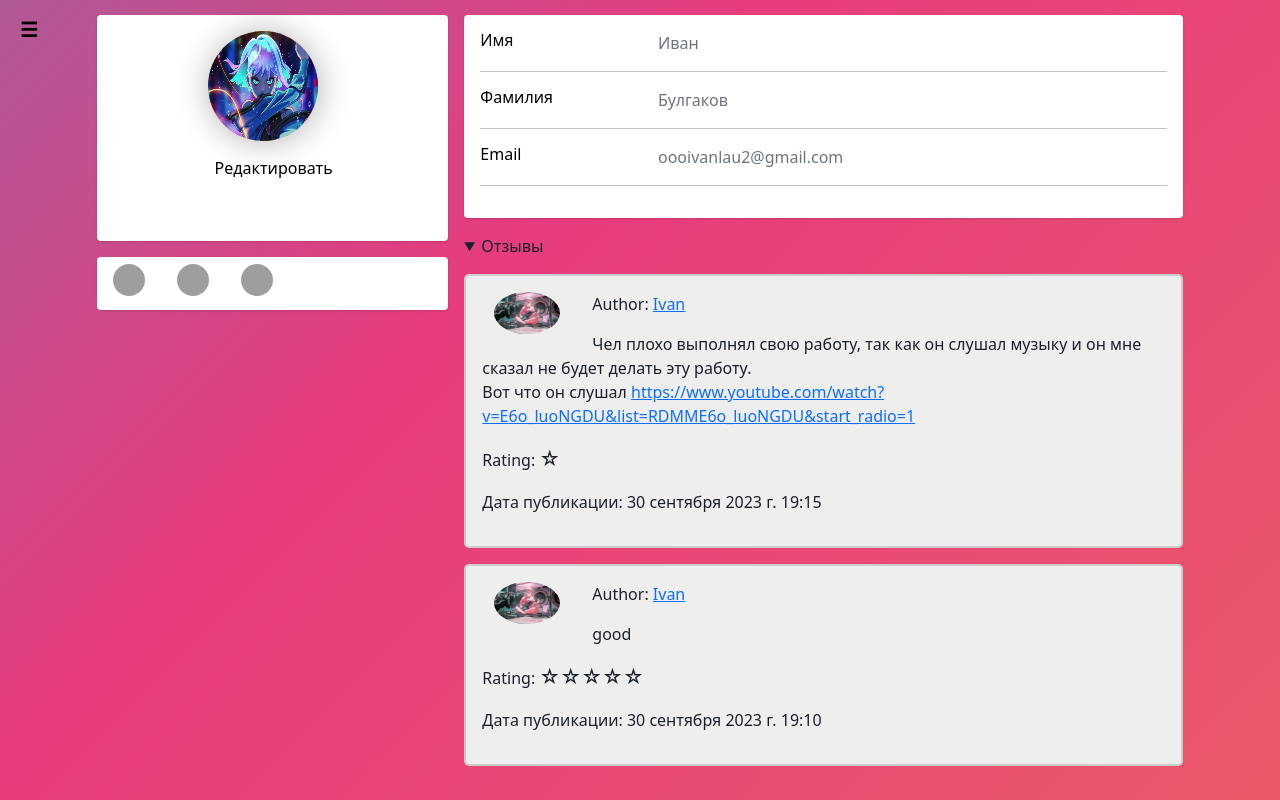
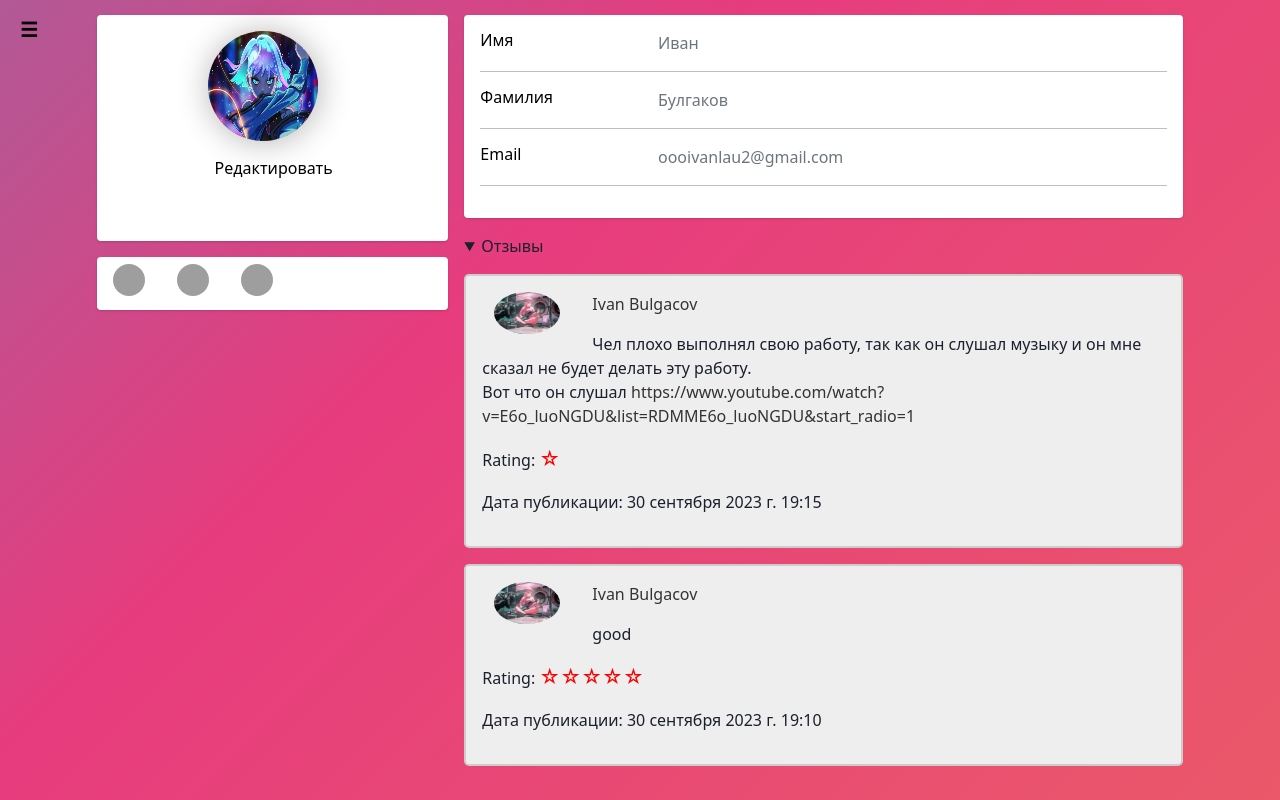
Before and after one commit to OnnnyxXx/Tasks, a Django app: page /tasks/user_home/ in a window 1280 px wide, after a click on "Отзывы". Run offline with Django 4.2, Linux system fonts and the light colour scheme; a user stored in the database is signed in; data comes from the database, SQL or seed files in the repository; both versions use the stored data as it was after the commit; grey boxes are pictures that could not be loaded.

Commit message:
fixes for profile editing

```diff
--- a/coolsite/tasks_app_user/forms.py
+++ b/coolsite/tasks_app_user/forms.py
@@ -40,7 +40,6 @@ class ArticlesForm(ModelForm):
                 "readonly": 'readonly'
             }),
 
-
         }
 
     def __init__(self, *args, **kwargs):
@@ -81,6 +80,19 @@ class ProfileForm(forms.ModelForm):
                 'placeholder': 'Ваш Вк (Не обязательно)'
             }),
         }
+
+    def __init__(self, *args, **kwargs):
+        user = kwargs.pop('user', None)
+        super(ProfileForm, self).__init__(*args, **kwargs)
+        if user and user.is_authenticated:
+            self.fields['email'].widget.attrs['value'] = user.email
+            self.fields['first_name'].widget.attrs['value'] = user.first_name
+            self.fields['last_name'].widget.attrs['value'] = user.last_name
+
+            # Проверяем, что у пользователя есть профиль
+            if hasattr(user, 'profile'):
+                profile = user.profile
+                self.fields['profile_picture'].widget.attrs['value'] = profile.profile_picture
 
 
 class CommentForm(forms.ModelForm):
--- a/coolsite/tasks_app_user/templates/tasks_app_user/home_user.html
+++ b/coolsite/tasks_app_user/templates/tasks_app_user/home_user.html
@@ -164,6 +164,8 @@ ol, ul {
 .container span {
     font-size: 20px;
     margin-right: 15px;
+    color: red;
+<!--    font-size: 50px;-->
 }
 
 
@@ -175,7 +177,13 @@ ol, ul {
   }
 }
 .required {
-  color: red;
+    color: red;
+    font-size: 50px;
+
+}
+a {
+    text-decoration: none; /* Убираем подчеркивание ссылок */
+    color: #333; /* Цвет текста ссылок */
 }
 </style>
 <div class="container">
@@ -289,8 +297,10 @@ ol, ul {
     {% if reviews %}
         {% for review in reviews %}
             <div class="container1">
+                <a href="{% url 'user_profile' review.author.username %}">
                 <img class='container img' src="{{ review.author.profile.profile_picture.url }}" alt="Avatar" style="width:90px">
-                <p>Author: <a href="{% url 'user_profile' review.author.username %}">{{ review.author.username }}</a></p>
+                </a>
+                <a href="{% url 'user_profile' review.author.username %}">{{ review.author.profile.first_name }}  {{ review.author.profile.last_name }}</a>
 <!--                <p>{{ review.profile }}</p>-->
                 <p>{{ review.content|linebreaks|urlize }}</p>
 
--- a/coolsite/tasks_app_user/templates/tasks_app_user/profile.html
+++ b/coolsite/tasks_app_user/templates/tasks_app_user/profile.html
@@ -15,7 +15,7 @@
 		width: 400;
 		height: auto;
 	}
-button {
+.color-btn {
   border: none;
   outline: none;
   background: linear-gradient(90deg, #0045ea, #f0090f);
@@ -52,7 +52,7 @@ button {
 				<p>Вк: {{ form.vk_url }}</p>
     <p>Телеграмм: {{ form.telegram_url }}</p>
     <p>Youtube: {{ form.youtube_url }}</p>
-    <button type="submit">Сохранить</button>
+    <button class='color-btn' type="submit">Сохранить</button>
   			</form>
 		</div>
 	</div>
--- a/coolsite/tasks_app_user/views.py
+++ b/coolsite/tasks_app_user/views.py
@@ -111,14 +111,16 @@ def logout_user(request):
 
 @login_required
 def profile(request):
-    profile = request.user.profile
-    form = ProfileForm(instance=profile)
+    user = request.user
+    profile = user.profile if hasattr(user, 'profile') else None  # Проверяем наличие профиля
 
     if request.method == 'POST':
         form = ProfileForm(request.POST, request.FILES, instance=profile)
         if form.is_valid():
             form.save()
             return redirect('user_home')
+    else:
+        form = ProfileForm(instance=profile, user=user)  # Передача пользователя в форму
 
     context = {'form': form}
     return render(request, 'tasks_app_user/profile.html', context)
```
Also changed, not shown: coolsite/db.sqlite3.
